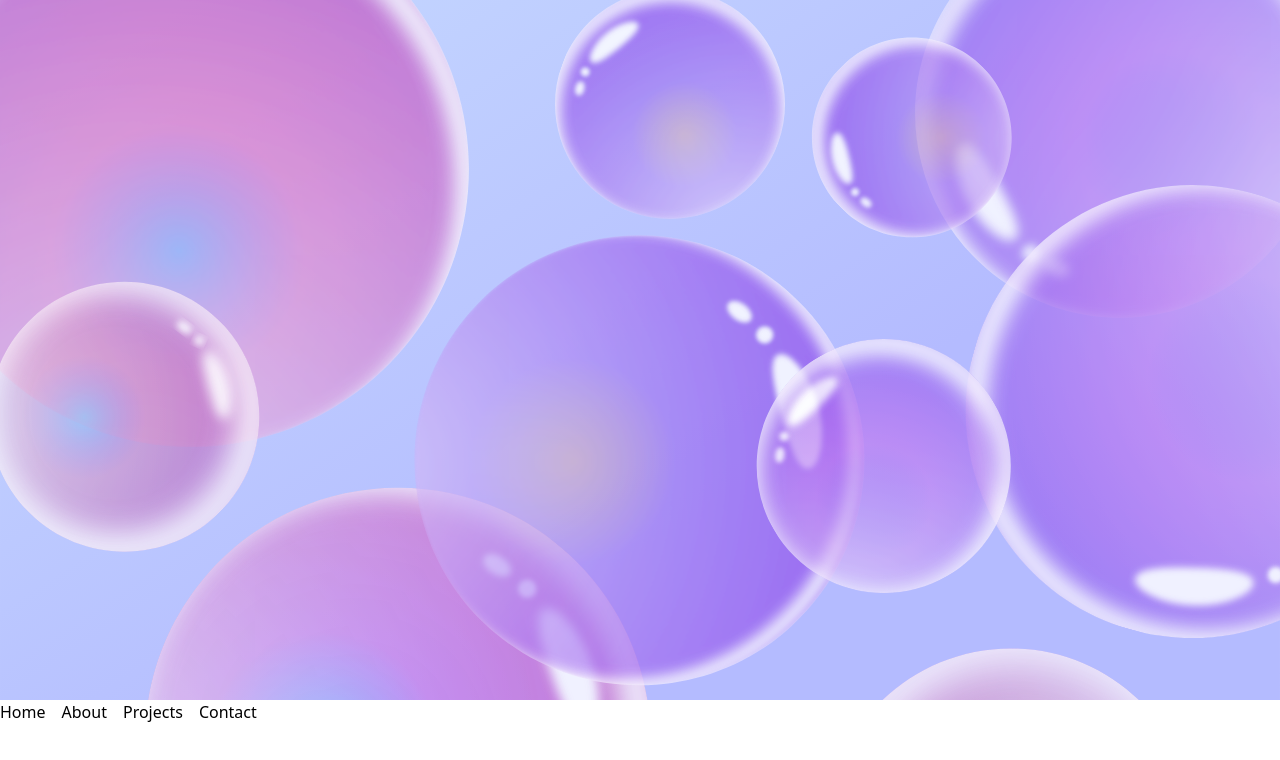
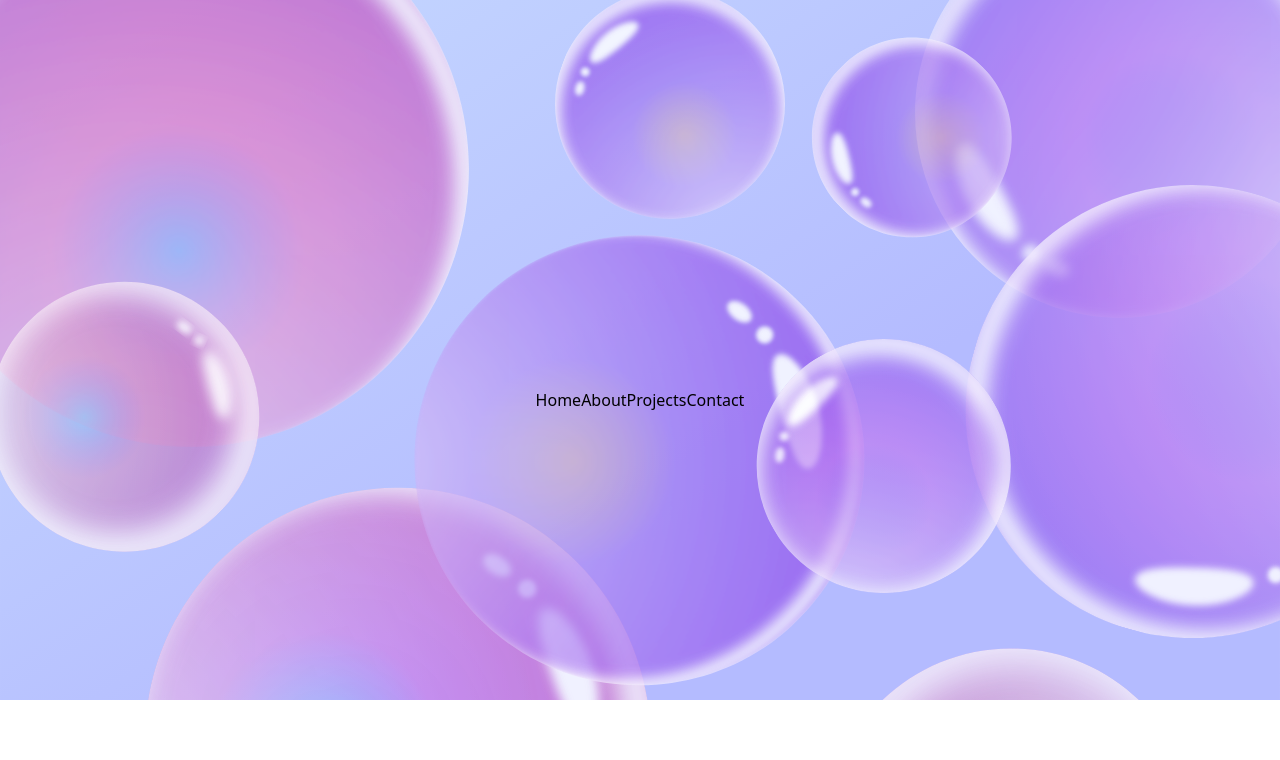
Before and after one commit to filipcvejic/My-Website, a React (Vite) app in the folder portfolio/: page / in a window 1280 px wide. Shown: the top 760 px of the page. Built offline with nearby package versions, Linux system fonts and the light colour scheme.

Commit message:
Created basic hero section nav

```diff
--- a/portfolio/src/App.jsx
+++ b/portfolio/src/App.jsx
@@ -4,9 +4,10 @@ import Lottie from "lottie-react";
 
 const App = () => {
   return (
-    <div className="relative h-screen">
-      <Lottie animationData={animationData} />
-      <ul className="absolute left-50% right-50%  flex justify-center space-x-4">
+
+    <div className="relative w-screen h-screen overflow-hidden">
+      <Lottie animationData={animationData}/>
+      <ul className="absolute inset-0 flex items-center justify-center">
         <li>Home</li>
         <li>About</li>
         <li>Projects</li>
```
